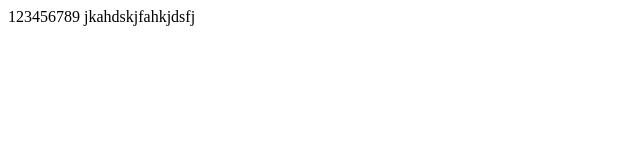
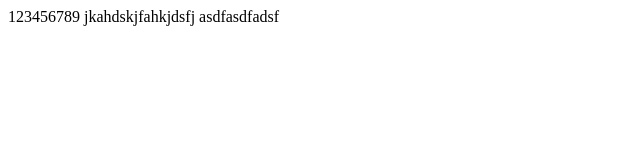
Before and after one commit to xiongxin1996/RedEnchantress, a plain HTML site: page index.html in a window 1280 px wide. Shown: the whole page, without its empty margins (0-640 px from the left). Drawn offline with Linux system fonts and the light colour scheme.

Commit message:
third modify

```diff
--- a/index.html
+++ b/index.html
@@ -7,5 +7,6 @@
 	<body>
 		123456789
 		jkahdskjfahkjdsfj
+		asdfasdfadsf
 	</body>
 </html>
```
